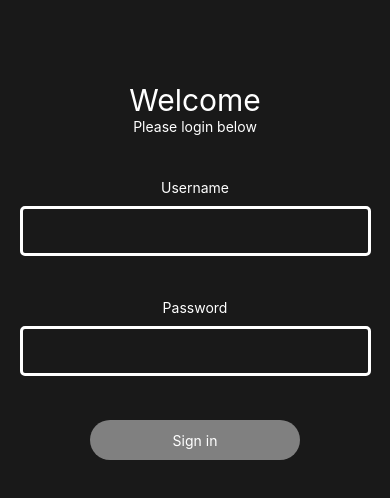
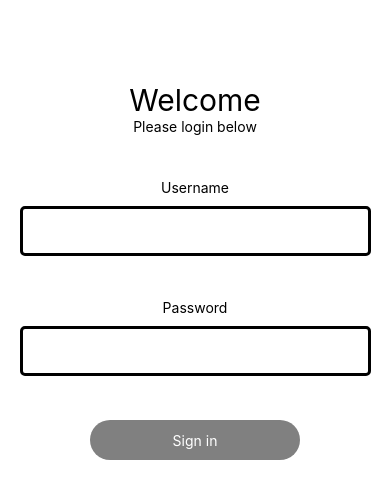
Before and after one commit to skwhit/messaging-app, a React Native app: screen / in a window 390 px wide. Shown: the top 498 px of the page. Built offline with nearby package versions, Linux system fonts and the light colour scheme.

Commit message:
made slight styling adjustments

```diff
--- a/package.json
+++ b/package.json
@@ -20,7 +20,8 @@
     "expo": "~47.0.9",
     "expo-status-bar": "~1.4.2",
     "react": "18.1.0",
-    "react-native": "0.70.5"
+    "react-native": "0.70.5",
+    "react-native-status-bar-height": "^2.6.0"
   },
   "devDependencies": {
     "@babel/core": "^7.12.9"
--- a/src/navigation/AppNav.jsx
+++ b/src/navigation/AppNav.jsx
@@ -1,6 +1,7 @@
 import React, { useContext } from "react";
 import { SafeAreaView, View, Platform } from "react-native";
 import { StatusBar } from "expo-status-bar";
+import { getStatusBarHeight } from 'react-native-status-bar-height';
 
 import { AuthContext } from "../context/AuthContext";
 import { useTheme } from "../context/ThemeContext";
@@ -27,6 +28,7 @@ const AppNav = () => {
   return (
     <>
       <StatusBar backgroundColor={themes.background} style={themes.statusBar}/>
+      {/* Have to create a view and get status bar height to change background color in ios */}
       {Platform.OS === "ios" ? <View style={{ backgroundColor: themes.background, height: 50, zIndex: 2, }}></View>: <></>}
       <NavigationContainer>
         {userToken !== null ? <AppStack /> : <AuthStack />}
--- a/src/screens/Account.jsx
+++ b/src/screens/Account.jsx
@@ -13,6 +13,7 @@ import { AuthContext } from "../context/AuthContext";
 
 import { SafeAreaWrapper } from "../components";
 import { accountIcon } from "../../assets";
+import AsyncStorage from "@react-native-async-storage/async-storage";
 
 const Account = () => {
   const { themes, darkmode, setDarkmode } = useTheme();
--- a/src/screens/Compose.jsx
+++ b/src/screens/Compose.jsx
@@ -60,7 +60,7 @@ const Compose = ({ route }) => {
             name="recipient"
             onChangeText={(text) => setRecipient(text)}
             value={recipient}
-            style={styles.input}
+            style={[styles.input, {color: themes.text}]}
           />
         </View>
         <View style={[styles.inputContainer, { borderColor: themes.border }]}>
@@ -69,7 +69,7 @@ const Compose = ({ route }) => {
             name="title"
             onChangeText={(text) => setTitle(text)}
             value={title}
-            style={styles.input}
+            style={[styles.input, {color: themes.text}]}
           />
         </View>
         <ScrollView>
@@ -78,15 +78,16 @@ const Compose = ({ route }) => {
             multiline={true}
             onChangeText={(text) => setBody(text)}
             value={body}
-            style={[styles.messageInput, { borderColor: themes.border }]}
+            style={[styles.messageInput, { borderColor: themes.border, color: themes.text }]}
             placeholder="Message"
             placeholderTextColor={themes.placeholder}
           />
-        </ScrollView>
+
         <TouchableOpacity onPress={handleSend} style={styles.sendButton}>
           <Text style={[styles.sendText, { color: themes.text }]}>Send</Text>
           <Image style={styles.sendImage} source={sendIcon} />
         </TouchableOpacity>
+        </ScrollView>
       </View>
     </SafeAreaWrapper>
   );
--- a/src/screens/Details.jsx
+++ b/src/screens/Details.jsx
@@ -78,9 +78,11 @@ const Details = ({ route, navigation }) => {
                 style={[styles.text, { color: themes.text }]}
               >{`Subject: ${title}`}</Text>
             </View>
-            <Text
-              style={[styles.text, { color: themes.text }]}
-            >{`${body}`}</Text>
+            <View style={styles.message}>
+              <Text
+                style={[styles.text, { color: themes.text }]}
+              >{`${body}`}</Text>
+            </View>
             <View style={styles.buttonContainer}>
               <TouchableOpacity
                 onPress={() =>
--- a/src/screens/LoginScreen.jsx
+++ b/src/screens/LoginScreen.jsx
@@ -5,7 +5,7 @@ import {
   StyleSheet,
   TextInput,
   TouchableOpacity,
-  Platform
+  Platform,
 } from "react-native";
 import { SafeAreaWrapper } from "../components";
 
@@ -20,38 +20,44 @@ const LoginScreen = () => {
   const [password, setPassword] = useState("");
 
   return (
+    <>
       <SafeAreaWrapper>
-      <View style={[styles.container, { backgroundColor: themes.background }]}>
+        <View
+          style={styles.container}
+        >
           <View style={styles.login}>
             <View style={styles.itemContainer}>
-            <Text style={[styles.title, { color: themes.text }]}>Welcome</Text>
-            <Text style={[styles.text, { color: themes.text }]}>
+              <Text style={styles.title}>
+                Welcome
+              </Text>
+              <Text style={styles.text}>
                 Please login below
               </Text>
             </View>
             <View style={styles.itemContainer}>
-            <Text style={[styles.text, { color: themes.text }]}>Username</Text>
+              <Text style={styles.text}>
+                Username
+              </Text>
               <TextInput
                 name="username"
                 onChangeText={(text) => setUsername(text)}
                 value={username}
-              style={[
-                styles.input,
-                { borderColor: themes.border, color: themes.text },
-              ]}
+                style={
+                  styles.input
+                }
               />
             </View>
             <View style={styles.itemContainer}>
-            <Text style={[styles.text, { color: themes.text }]}>Password</Text>
+              <Text style={styles.text}>
+                Password
+              </Text>
               <TextInput
                 name="password"
                 onChangeText={(text) => setPassword(text)}
                 value={password}
                 secureTextEntry={true}
-              style={[
-                styles.input,
-                { borderColor: themes.border, color: themes.text },
-              ]}
+                style={
+                  styles.input}
               />
             </View>
             <TouchableOpacity
@@ -63,6 +69,8 @@ const LoginScreen = () => {
           </View>
         </View>
       </SafeAreaWrapper>
+
+    </>
   );
 };
 
```
Also changed, not shown: 2 other files (tests, documents, lock files or other folders). Lines whose indentation alone changed are shown as unchanged.
